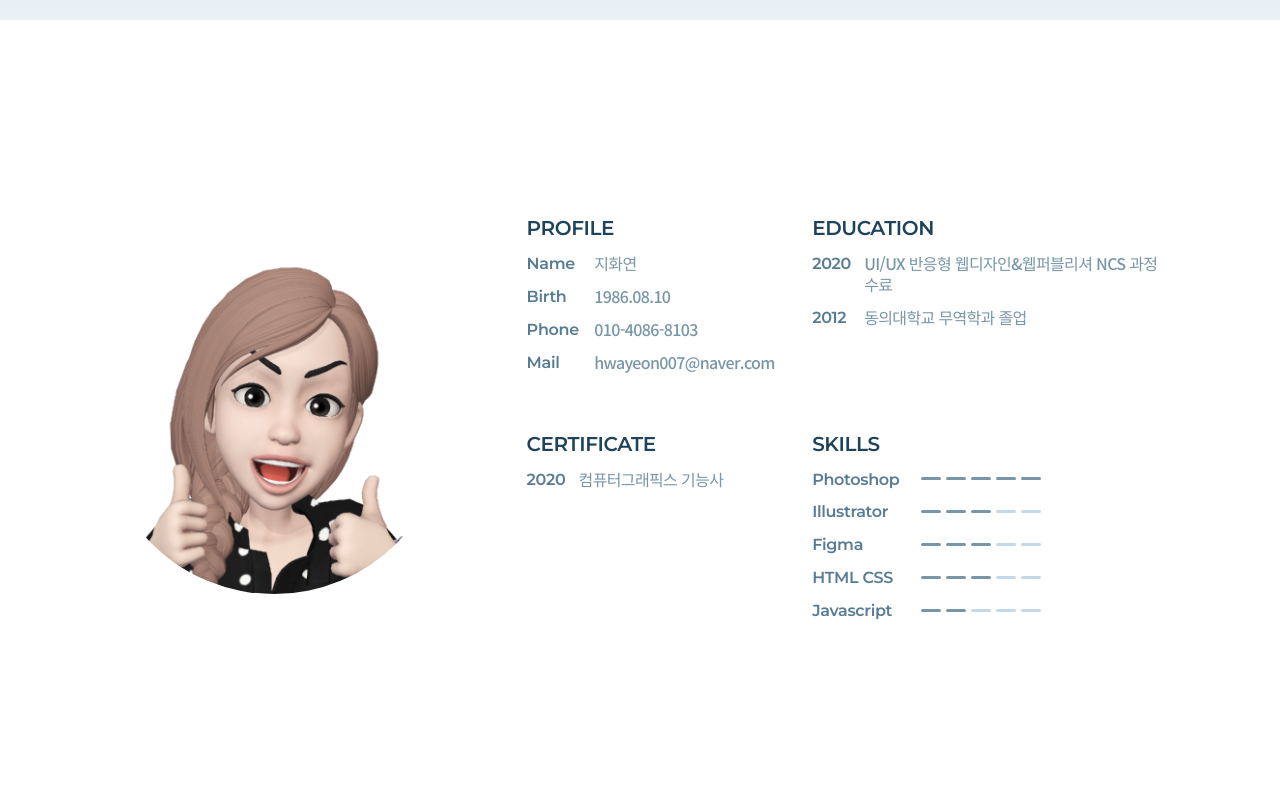
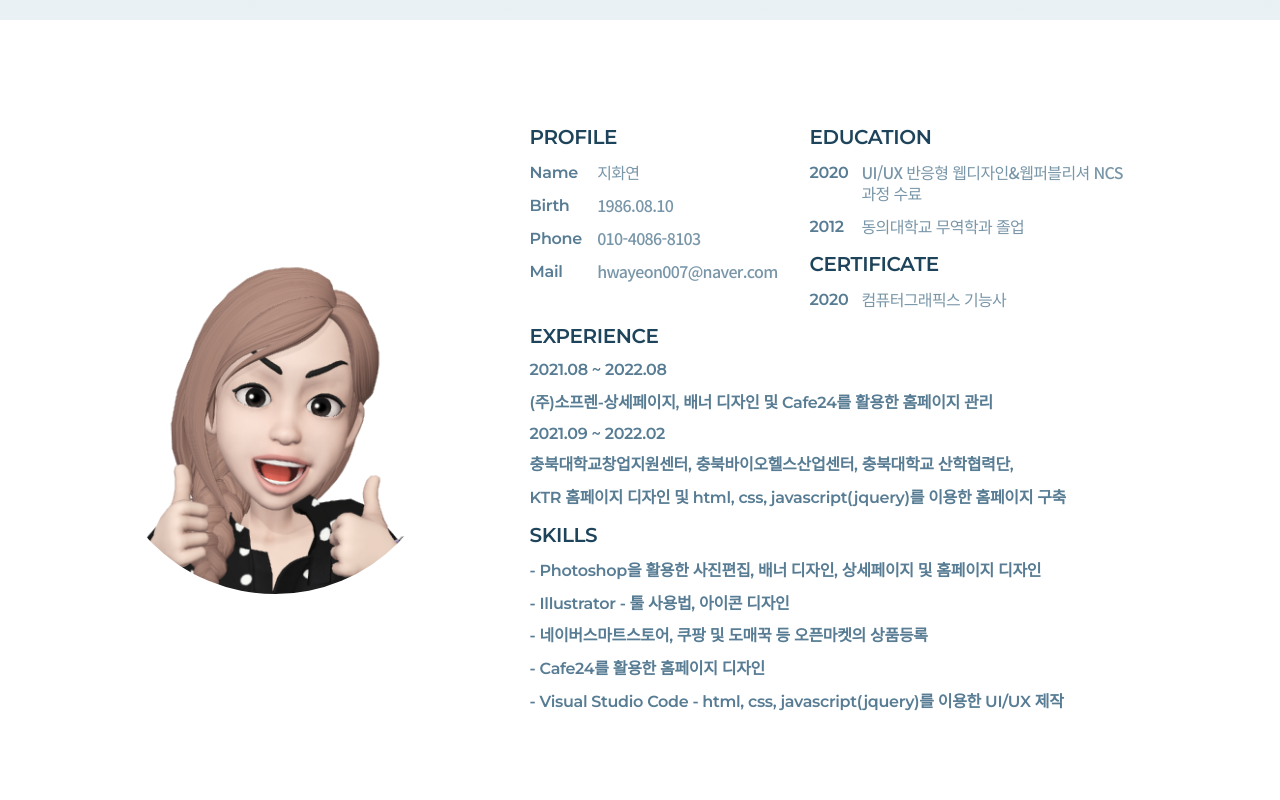
Before and after one commit to JiHwayeon/myspace, a plain HTML site: page index.html in a window 1280 px wide. Shown: the part 780-1580 px from the top of the page. Drawn offline with nearby package versions, Linux system fonts and the light colour scheme.

Commit message:
2차 수정

```diff
--- a/css/design.css
+++ b/css/design.css
@@ -180,23 +180,32 @@ about
     background-size:cover; background-position:top;
     background-color: #ffffff33;
     background-image:url(../img/my.png);
-    /* inear-gradient(180deg,#ffffff77,#B4D0E5); */
     width:30%; padding-bottom:30%;
     border-radius: 50%;
 }
 #about .contents_wrap .info_all {
     display:grid; flex-flow: row wrap;
     grid-template:max-content max-content / 40% calc(60% - 24px);
-    gap:60px 24px;
+    gap:16px 20px;
 }
 #about .contents_wrap .info_all .info {display:flex; flex-flow:column nowrap;  gap:16px;}
+
+
 #about .contents_wrap .info_all .info h2 {
     font-size:1.25rem; color: #1E445B;
     font-family: 'Montserrat'; font-weight: 600;
 }
 #about .contents_wrap .info_all .info ul {display:flex; flex-flow:column nowrap; gap:12px;}
 #about .contents_wrap .info_all .info ul li {color: #577C93; display:flex; gap:12px;}
+#about .contents_wrap .info_all .info.skills ul li {color: #577C93; display:flex; gap:60px;}
 #about .contents_wrap .info_all .info ul li p {line-height:1.3;}
+#about .contents_wrap .info_all .info.skills ul li p span{
+    margin: 0px 0 15px;
+    display: block;
+    font-weight: 600;
+    font-family: 'Montserrat';
+    font-style: normal;
+}
 #about .contents_wrap .info_all .info ul li p.mail {word-break: break-all;}
 #about .contents_wrap .info_all .info ul li p:nth-child(1) {
     font-weight: 600; font-family: 'Montserrat'; font-style: normal;
@@ -444,7 +453,7 @@ graphic
     background-image: url(../detail/img/graphic03.jpg);
 }
 #graphic .slide2 .contents .grid-container .grid-item.item5 {grid-area:item5; background-image: url(../img/banner1.png);}
-#graphic .slide2 .contents .grid-container .grid-item.item6 {grid-area:item6; background-image: url(../img/sticker_design.png);}
+#graphic .slide2 .contents .grid-container .grid-item.item6 {grid-area:item6; background-image: url(../img/graphic06.jpg);}
 #graphic .slide2 .contents .grid-container .grid-item.item7 {grid-area:item7; background-image: url(../img/banner2.jpg);}
 #graphic .slide2 .contents .grid-container .grid-item.item8 {grid-area:item8; background-image: url(../img/package_design.jpg);}
 /*
--- a/index.html
+++ b/index.html
@@ -91,8 +91,6 @@
                                 <p>동의대학교 무역학과 졸업</p>
                             </li>
                         </ul>
-                    </div><!-- e:info -->
-                    <div class="info">
                         <h2>CERTIFICATE</h2>
                         <ul>
                             <li>
@@ -102,60 +100,53 @@
                         </ul>
                     </div><!-- e:info -->
                     <div class="info skills">
+                        <h2>EXPERIENCE</h2>
+                        <ul>
+                            <li>
+
+                                <p> <span>2021.08 ~ 2022.08</span>
+                                    (주)소프렌-상세페이지, 배너 디자인 및 Cafe24를 활용한 홈페이지 관리
+                                </p>
+                            </li>
+                            <li>
+
+                                <p> <span>2021.09 ~ 2022.02</span>
+                                    <span>충북대학교창업지원센터, 충북바이오헬스산업센터, 충북대학교 산학협력단,</span>
+                                     KTR 홈페이지 디자인 및
+                                    html, css, javascript(jquery)를 이용한 홈페이지 구축
+                                </p>
+                            </li>
+                        </ul>
                         <h2>SKILLS</h2>
                         <ul>
                             <li>
-                                <p>Photoshop</p>
-                                <p class="level">
-                                    <span class="fill"></span>
-                                    <span class="fill"></span>
-                                    <span class="fill"></span>
-                                    <span class="fill"></span>
-                                    <span class="fill"></span>
+                                <p>
+                                    - Photoshop을 활용한 사진편집, 배너 디자인, 상세페이지 및 홈페이지 디자인
                                 </p>
                             </li>
                             <li>
-                                <p>Illustrator</p>
-                                <p class="level">
-                                    <span class="fill"></span>
-                                    <span class="fill"></span>
-                                    <span class="fill"></span>
-                                    <span class="empty"></span>
-                                    <span class="empty"></span>
+                                <p>
+                                    - Illustrator - 툴 사용법, 아이콘 디자인
                                 </p>
                             </li>
                             <li>
-                                <p>Figma</p>
-                                <p class="level">
-                                    <span class="fill"></span>
-                                    <span class="fill"></span>
-                                    <span class="fill"></span>
-                                    <span class="empty"></span>
-                                    <span class="empty"></span>
+                                <p>
+                                    - 네이버스마트스토어, 쿠팡 및 도매꾹 등 오픈마켓의 상품등록
                                 </p>
                             </li>
                             <li>
-                                <p>HTML CSS</p>
-                                <p class="level">
-                                    <span class="fill"></span>
-                                    <span class="fill"></span>
-                                    <span class="fill"></span>
-                                    <span class="empty"></span>
-                                    <span class="empty"></span>
+                                <p>
+                                    - Cafe24를 활용한 홈페이지 디자인
                                 </p>
                             </li>
                             <li>
-                                <p>Javascript</p>
-                                <p class="level">
-                                    <span class="fill"></span>
-                                    <span class="fill"></span>
-                                    <span class="empty"></span>
-                                    <span class="empty"></span>
-                                    <span class="empty"></span>
+                                <p>
+                                    - Visual Studio Code - html, css, javascript(jquery)를 이용한 UI/UX 제작
                                 </p>
                             </li>
                         </ul>
                     </div><!-- e:info -->
+                    <!-- e:info -->
                 </div><!-- e:info_all -->
             </div><!-- e:contents_wrap -->
         </div><!-- e:about -->
@@ -178,7 +169,7 @@
                 <div class="info">
                     <div class="title">
                         <h1>CBNU STARTUP-PORTAL</h1>
-                        <p class="description">우유로 세상을 건강하게! 서울우유</p>
+                        <p class="description">충북창업지원센터</p>
                     </div>
                     <ul>
                         <li>
@@ -192,10 +183,6 @@
                         <li>
                             <span>TOOL</span>
                             <span>HTML, CSS, JS(jQuery)</span>
-                        </li>
-                        <li>
-                            <span>PROCESS</span>
-                            <span>Swiper Js</span>
                         </li>
                         <li>
                             <span>참여도</span>
@@ -230,7 +217,7 @@
                 <div class="info">
                     <div class="title">
                         <h1>충북바이오헬스산업센터</h1>
-                        <p class="description">다양성과 개성을 존중하는 메이크업 브랜드</p>
+                        <p class="description"></p>
                     </div>
                     <ul>
                         <li>
@@ -244,10 +231,6 @@
                         <li>
                             <span>TOOL</span>
                             <span>HTML, CSS, JS(jQuery)</span>
-                        </li>
-                        <li>
-                            <span>PROCESS</span>
-                            <span>스크롤이벤트, Php included</span>
                         </li>
                         <li>
                             <span>참여도</span>
@@ -276,7 +259,7 @@
                 <div class="info">
                     <div class="title">
                         <h1>충북대학교 산학협력단</h1>
-                        <p class="description">65년 전통의 소아 및 호흡기 전문 제약회사</p>
+                        <p class="description"></p>
                     </div>
                     <ul>
                         <li>
@@ -285,15 +268,11 @@
                         </li>
                         <li>
                             <span>PAGE</span>
-                            <span>Main page</span>
+                            <span>Main + Sub*6</span>
                         </li>
                         <li>
                             <span>TOOL</span>
-                            <span>Figma, HTML, CSS, JS</span>
-                        </li>
-                        <li>
-                            <span>PROCESS</span>
-                            <span>Fullpage js, Swiper js, Kakaomap API, Font Awesome</span>
+                            <span>HTML, CSS, JS</span>
                         </li>
                         <li>
                             <span>참여도</span>
@@ -328,7 +307,7 @@
                 <div class="info">
                     <div class="title">
                         <h1>Korea Testing & Research Institute(KTR)</h1>
-                        <p class="description">콘텐츠 평가 및 추천 사이트</p>
+                        <p class="description"></p>
                     </div>
                     <ul>
                         <li>
@@ -337,15 +316,11 @@
                         </li>
                         <li>
                             <span>PAGE</span>
-                            <span>Main page</span>
+                            <span>Sub page</span>
                         </li>
                         <li>
                             <span>TOOL</span>
-                            <span>Figma, HTML, CSS, Vanilla JS</span>
-                        </li>
-                        <li>
-                            <span>PROCESS</span>
-                            <span>CSS-flex, 이미지 슬라이드, 클릭 이벤트</span>
+                            <span>HTML, CSS, JS</span>
                         </li>
                         <li>
                             <span>참여도</span>
@@ -495,11 +470,11 @@
                         <div class="modal_popup_bg">
                             <div class="container container2">
                                 <div class="title_btn_container">
-                                    <p class="title"><span>스티커디자인</span><span> / 욕실용품</span></p>
+                                    <p class="title"><span>상세페이지디자인</span><span> / 욕실용품</span></p>
                                     <a href="#!" class="close_btn"><img src="img/icon_close.svg" alt="닫기"></a>
                                 </div>
                                 <div class="img_container">
-                                    <img src="img/sticker_design.png" alt="스트커디자인 - 욕실용품">
+                                    <img src="img/graphic06.jpg" alt="상세페이지디자인 - 욕실용품">
                                 </div>
                             </div><!-- e:container -->
                         </div><!-- e:modal_popup_bg -->
```
Also changed, not shown: img/graphic06.jpg (added).
